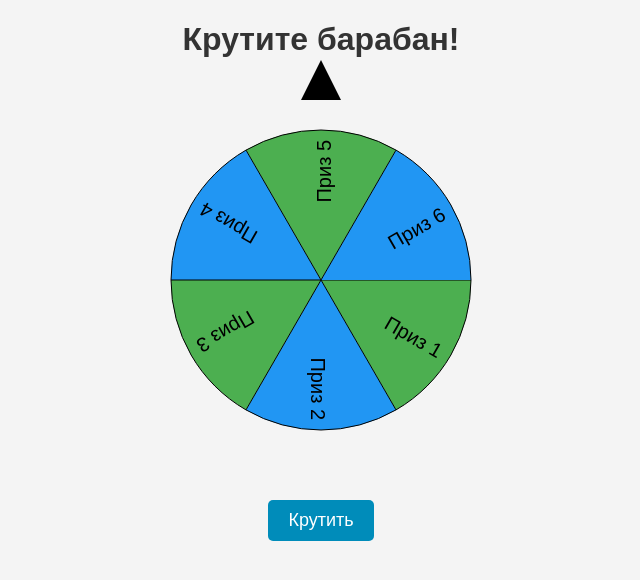
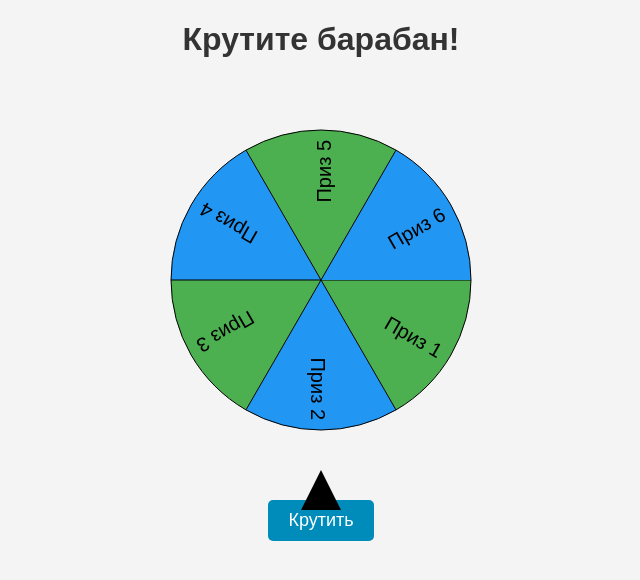
Before and after one commit to Murad0998/baraban, a plain HTML site: page index.html in a window 1280 px wide. Shown: the whole page, without its empty margins (319-959 px from the left). Drawn offline with Linux system fonts and the light colour scheme.

Commit message:
Стрелка под барабан

```diff
--- a/style.css
+++ b/style.css
@@ -14,18 +14,20 @@ h1 {
     justify-content: center;
     align-items: center;
     margin: 20px auto;
+    height: 400px; /* Устанавливаем высоту барабана */
 }
 
 .arrow {
     position: absolute;
-    top: -20px;
+    top: auto; /* Убираем верхнее позиционирование */
+    bottom: -30px; /* Перемещаем стрелку вниз */
     left: 50%;
-    transform: translateX(-50%);
+    transform: translateX(-50%) rotate(180deg); /* Разворачиваем стрелку вниз */
     width: 0;
     height: 0;
     border-left: 20px solid transparent;
     border-right: 20px solid transparent;
-    border-bottom: 40px solid black;
+    border-top: 40px solid black; /* Меняем направление */
     z-index: 10;
 }
 
```
